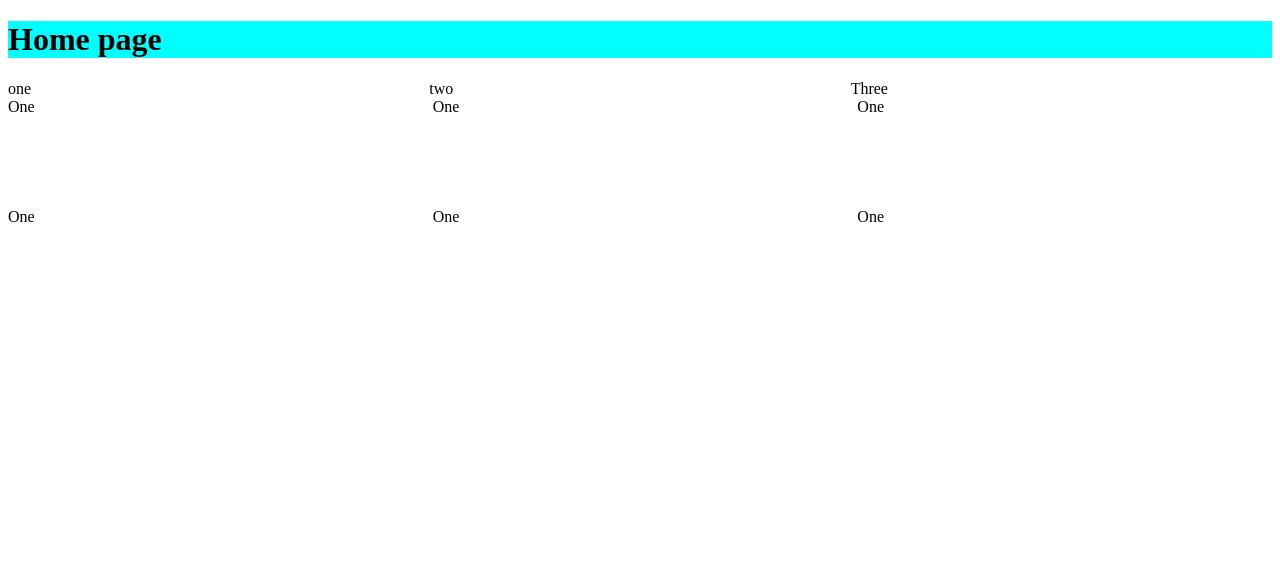
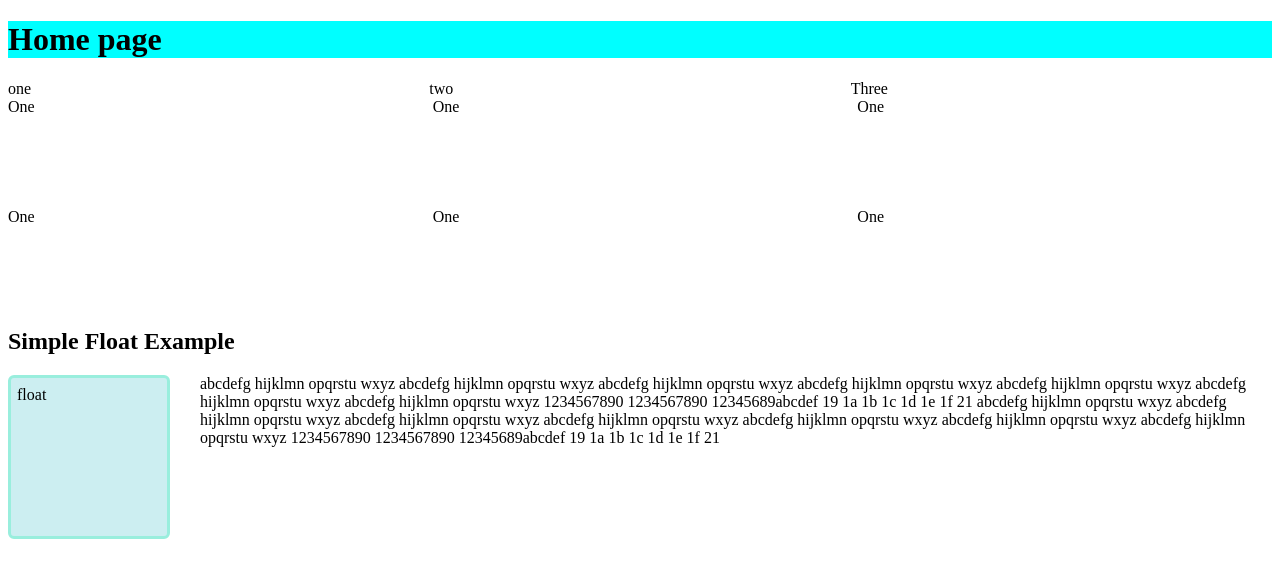
Before and after one commit to nasudaai/learning-css, a plain HTML site: page layout/home.html in a window 1280 px wide. Drawn offline with Linux system fonts and the light colour scheme.

Commit message:
add float box

```diff
--- a/layout/home.html
+++ b/layout/home.html
@@ -18,5 +18,28 @@
     <div class="box1">One</div>
     <div class="box1">One</div>
   </div>
+  <div class="float">
+    <h2>simple float example</h2>
+    <div class="float box">float</div>
+
+    <p>
+      abcdefg hijklmn opqrstu wxyz
+      abcdefg hijklmn opqrstu wxyz
+      abcdefg hijklmn opqrstu wxyz
+      abcdefg hijklmn opqrstu wxyz
+      abcdefg hijklmn opqrstu wxyz
+      abcdefg hijklmn opqrstu wxyz
+      abcdefg hijklmn opqrstu wxyz
+      1234567890 1234567890 12345689abcdef 19 1a 1b 1c 1d 1e 1f 21
+      abcdefg hijklmn opqrstu wxyz
+      abcdefg hijklmn opqrstu wxyz
+      abcdefg hijklmn opqrstu wxyz
+      abcdefg hijklmn opqrstu wxyz
+      abcdefg hijklmn opqrstu wxyz
+      abcdefg hijklmn opqrstu wxyz
+      abcdefg hijklmn opqrstu wxyz
+      1234567890 1234567890 12345689abcdef 19 1a 1b 1c 1d 1e 1f 21
+    </p>
+  </div>
 </body>
 </html>
--- a/layout/style.css
+++ b/layout/style.css
@@ -1,5 +1,9 @@
 .home-h1 {
   background-color: #00ffff;
+}
+
+h2 {
+  text-transform: capitalize;
 }
 
 .wrapper {
@@ -16,3 +20,16 @@
   grid-template-rows: 100px 100px;
   gap: 10px;
 }
+
+.box {
+  float: left;
+  width: 150px;
+  height: 150px;
+  padding-top: 8px;
+  padding-left: 6px;
+  margin-right: 30px;
+
+  border: 3px solid #99eedd;
+  border-radius: 6px;
+  background-color: #cceef1;
+}
```
